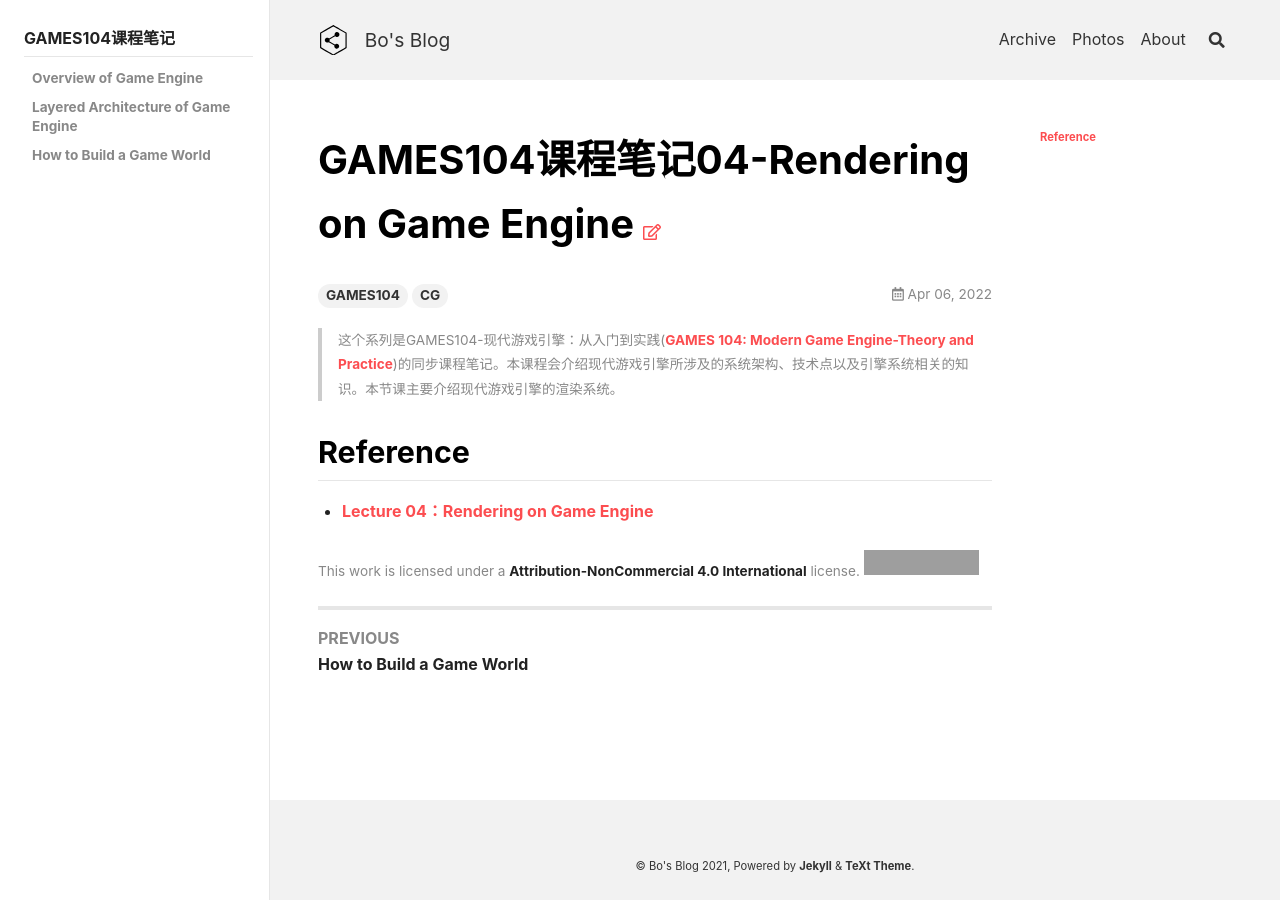
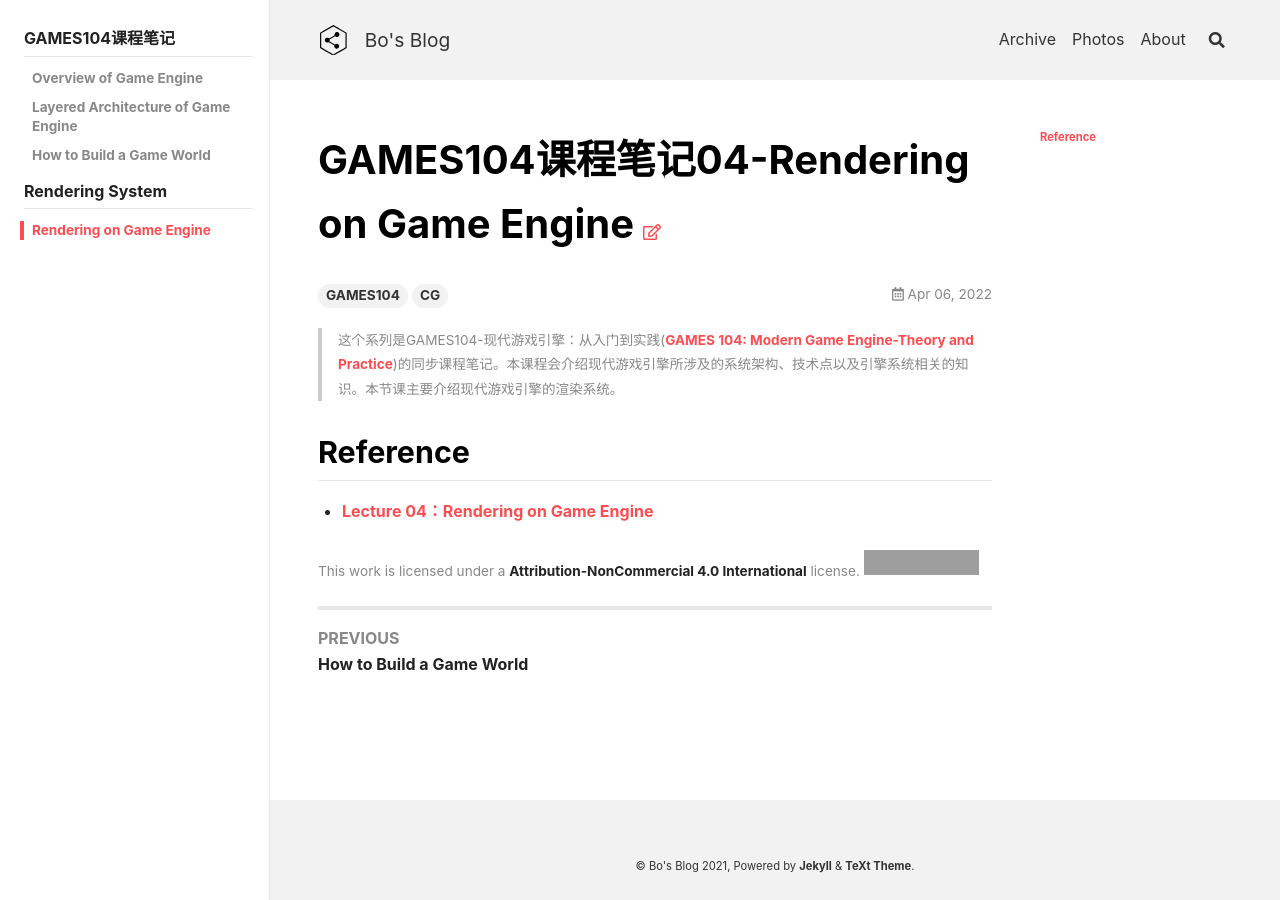
Before and after one commit to peng00bo00/peng00bo00_previous_blog, a Jekyll site: the page built from _posts/2022-04-06-GAMES104-NOTES-04.md, in a window 1280 px wide. Built offline with Jekyll 4.4.1, drawn with Linux system fonts in a browser that asks for light colours; nearby versions of some CDN libraries; grey boxes are pictures that could not be loaded.

Commit message:
Update navigation.yml

```diff
--- a/_data/navigation.yml
+++ b/_data/navigation.yml
@@ -230,6 +230,10 @@ GAMES104:
         url: /2022/03/24/GAMES104-NOTES-02.html
       - title: How to Build a Game World
         url: /2022/03/30/GAMES104-NOTES-03.html
+  - title: Rendering System
+    children:
+      - title: Rendering on Game Engine
+        url: /2022/04/06/GAMES104-NOTES-04.html
 
 PBRT:
   - title: PBRT读书笔记
```
